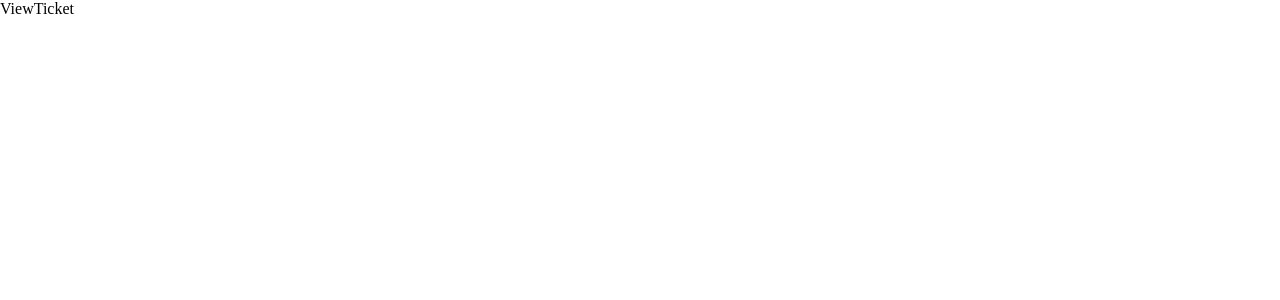
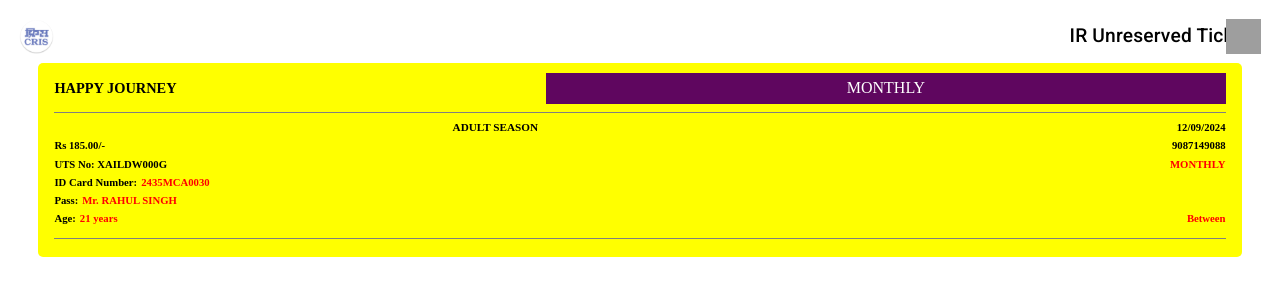
Before and after one commit to Rahul-Dev24/UTS-FrontEnd, a React (Vite) app: page /viewTicket in a window 1280 px wide. Shown: the top 300 px of the page. Built offline with nearby package versions, Linux system fonts and the light colour scheme; grey boxes are pictures that could not be loaded; a web font is replaced by a local one.

Commit message:
view Ticket edited

```diff
--- a/src/Layout/ShowTicket/ViewTicket.tsx
+++ b/src/Layout/ShowTicket/ViewTicket.tsx
@@ -1,5 +1,132 @@
+import { Box, Typography } from "@mui/material";
+import styled from "@emotion/styled";
+import "./ticket.css";
+
+// Styled component for the marquee effect
+const MarqueeContainer = styled(Box)`
+  overflow: hidden;
+  white-space: nowrap;
+  box-sizing: border-box;
+  width: 100%;
+  display: flex;
+  align-items: center;
+`;
+
+const MarqueeContent = styled(Typography)`
+  display: inline-block;
+  padding-left: 40%;
+  font-size: 1.2rem;
+  font-weight: 500;
+  animation: marquee 5s linear infinite;
+
+  @keyframes marquee {
+    0% {
+      transform: translateX(100%);
+    }
+    100% {
+      transform: translateX(-100%);
+    }
+  }
+`;
+
 const ViewTicket = () => {
-  return <div>ViewTicket</div>;
+  return (
+    <>
+      <div className="ticketNav">
+        <img src="/cris_uts.png" alt="" width={35} height={35} />
+        <MarqueeContainer>
+          <MarqueeContent variant="body1">
+            <span> IR Unreserved Ticketing</span>
+          </MarqueeContent>
+        </MarqueeContainer>
+        <img src="/ir_uts.png" width={35} height={35} />
+      </div>
+      <div className="ticketBody">
+        <div className="first">
+          <h5 style={{ fontSize: "0.9rem", fontWeight: "600" }}>
+            HAPPY JOURNEY
+          </h5>
+          <h4>MONTHLY</h4>
+        </div>
+        <div className="ticketLine"></div>
+        <div className="second">
+          <div
+            style={{
+              display: "flex",
+              justifyContent: "space-between",
+              width: "100%",
+              marginBottom: "0.4rem",
+            }}
+          >
+            <h5
+              style={{
+                marginLeft: "34%",
+                fontSize: "0.7rem",
+                fontWeight: "600",
+              }}
+            >
+              ADULT SEASON
+            </h5>
+            <h6>12/09/2024</h6>
+          </div>
+          <div
+            style={{
+              display: "flex",
+              justifyContent: "space-between",
+              width: "100%",
+              marginBottom: "0.4rem",
+            }}
+          >
+            <h6>Rs 185.00/-</h6>
+            <h6>9087149088</h6>
+          </div>
+          <div
+            style={{
+              display: "flex",
+              justifyContent: "space-between",
+              width: "100%",
+              marginBottom: "0.4rem",
+            }}
+          >
+            <h6>UTS No: XAILDW000G</h6>
+            <h6 style={{ color: "red" }}>MONTHLY</h6>
+          </div>
+          <div
+            style={{
+              display: "flex",
+              width: "100%",
+            }}
+          >
+            <h6>ID Card Number:</h6> &nbsp;
+            <h6 style={{ color: "red" }}>2435MCA0030</h6>
+          </div>
+          <div
+            style={{
+              display: "flex",
+              width: "100%",
+            }}
+          >
+            <h6>Pass:</h6> &nbsp;
+            <h6 style={{ color: "red" }}>Mr. RAHUL SINGH</h6>
+          </div>
+          <div
+            style={{
+              display: "flex",
+              justifyContent: "space-between",
+              width: "100%",
+            }}
+          >
+            <div style={{ display: "flex" }}>
+              <h6>Age: </h6> &nbsp;
+              <h6 style={{ color: "red" }}>21 years</h6>
+            </div>
+            <h6 style={{ color: "red" }}>Between</h6>
+          </div>
+          <div className="ticketLine"></div>
+        </div>
+      </div>
+    </>
+  );
 };
 
 export default ViewTicket;
--- a/src/Layout/ShowTicket/ticket.css
+++ b/src/Layout/ShowTicket/ticket.css
@@ -52,3 +52,45 @@
     background-color: #e7e1e1;
     z-index: 10;
 }
+.ticketNav{
+    display: flex;
+    align-items: center;
+    justify-content: space-between;
+    width: 100%;
+    padding:1.2rem;
+}
+
+.ticketBody{
+    background-color: yellow;
+    width: 94%;
+    margin: auto;
+    height: fit-content;
+    padding: 0.6rem 1rem;
+    margin-top: -10px;
+    border-radius: 5px;
+}
+.ticketBody .first{
+    display: flex;
+    align-items: center;
+    justify-content: space-between;
+}
+.ticketBody .second{
+    display: flex;
+    flex-direction: column;
+    align-items: center;
+
+}
+.ticketBody .first h4{
+    width: 58%;
+    background-color: rgb(95, 6, 95);
+    text-align: center;
+    color:#fff;
+    font-weight: 500;
+    padding: 0.4rem;
+}
+.ticketLine{
+    width: 100%;
+    height: 1px;
+    background-color: gray;
+    margin: 8px 0;
+}
```
